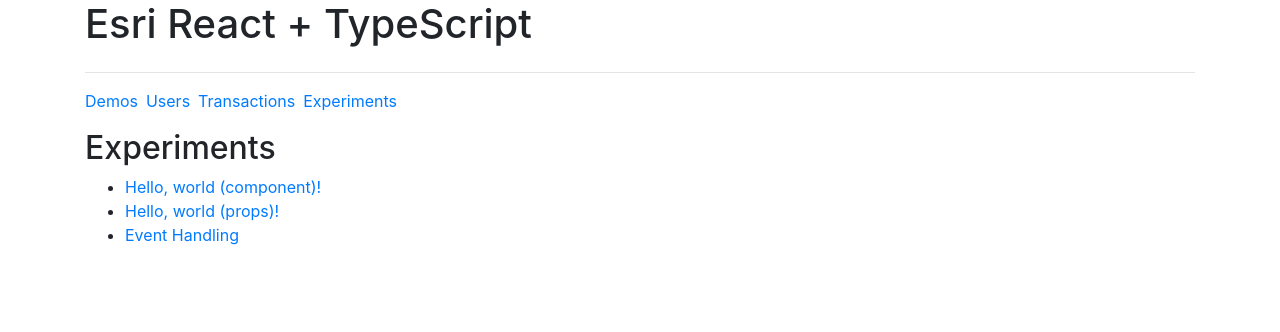
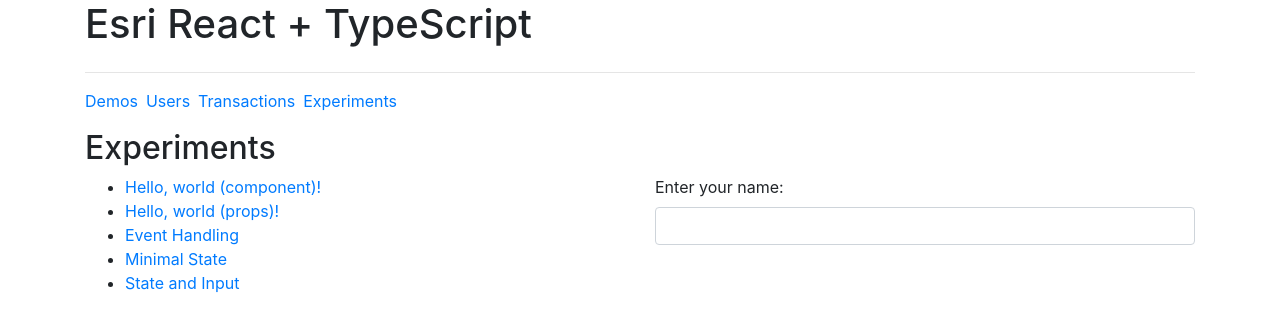
Before and after one commit to speedingplanet/esri-ts-react, a React (Create React App) app: page /experiments/controlled-component in a window 1280 px wide. Shown: the top 332 px of the page. Built offline with nearby package versions, Linux system fonts and the light colour scheme.

Commit message:
Updated experiments

```diff
--- a/src/experiments/ExperimentsView.tsx
+++ b/src/experiments/ExperimentsView.tsx
@@ -3,6 +3,8 @@
 import ButtonEvent from './ButtonEvent';
 import HelloWorld from './HelloWorld';
 import HelloWorldProps from './HelloWorldProps';
+import LiveGreeter from './LiveGreeter';
+import MinimalState from './MinimalState';
 
 export default function ExperimentsView(): JSX.Element {
   return (
@@ -30,6 +32,14 @@
               <li>
                 <Link to="/experiments/button-event">Event Handling</Link>
               </li>
+              <li>
+                <Link to="/experiments/minimal-state">Minimal State</Link>
+              </li>
+              <li>
+                <Link to="/experiments/controlled-component">
+                  State and Input
+                </Link>
+              </li>
             </ul>
           </nav>
         </div>
@@ -44,6 +54,12 @@
           <Route path="/experiments/button-event">
             <ButtonEvent />
           </Route>
+          <Route path="/experiments/minimal-state">
+            <MinimalState />
+          </Route>
+          <Route path="/experiments/controlled-component">
+            <LiveGreeter />
+          </Route>
         </div>
       </div>
     </section>
--- /dev/null
+++ b/src/experiments/LiveGreeter.tsx
@@ -0,0 +1,26 @@
+import React, { useState } from 'react';
+
+const LiveGreeter = () => {
+  const [ name, setName ] = useState( '' );
+
+  function handleUpdate( event: React.FormEvent<HTMLInputElement> ): void {
+    // console.log( 'Value in the form: ', event.currentTarget.value );
+    setName( event.currentTarget.value );
+  }
+
+  return (
+    <div className="form-group">
+      <label htmlFor="your-name">Enter your name:</label>
+      <input
+        type="text"
+        id="your-name"
+        className="form-control"
+        onInput={handleUpdate}
+        value={name}
+      />
+      {name.length > 2 ? <p>Greetings, {name}</p> : <p></p>}
+    </div>
+  );
+};
+
+export default LiveGreeter;
--- /dev/null
+++ b/src/experiments/MinimalState.tsx
@@ -0,0 +1,48 @@
+/* eslint-disable @typescript-eslint/no-unused-vars */
+import React, { useState } from 'react';
+
+interface PersonState {
+  firstName: string;
+  lastName: string;
+}
+
+const MinimalState = (): JSX.Element => {
+  // let count = 0;
+  /*
+  const valueAndSetter = useState( 0 );
+  const count = valueAndSetter[0];
+  const setCount = valueAndSetter[1];
+  */
+  const [ count, setCount ] = useState( 0 );
+
+  /*
+  const [ someDate, setDate ] = useState( new Date() );
+  const [ list, setList ] = useState( [] );
+  const [ person, setPerson ] = useState<PersonState>( {
+    firstName: 'John',
+    lastName: 'Paxton',
+  } );
+  */
+
+  const [ counter, setCounter ] = useState( { value: 0 } );
+
+  return (
+    <div>
+      <p>You clicked on the button {counter.value} times</p>
+      <button
+        className="btn btn-danger"
+        onClick={() => {
+          // counter.value = counter.value + 1;
+          // setCounter( counter ); // no re-render
+          setCounter( { value: counter.value + 0 } ); // re-render
+        }}
+      >
+        {/* <button className="btn btn-danger" onClick={() => setCount( count + 1 )}> */}
+        {/* <button className="btn btn-danger" onClick={() => ( count = count + 1 )}> */}
+        Increment
+      </button>
+    </div>
+  );
+};
+
+export default MinimalState;
```
